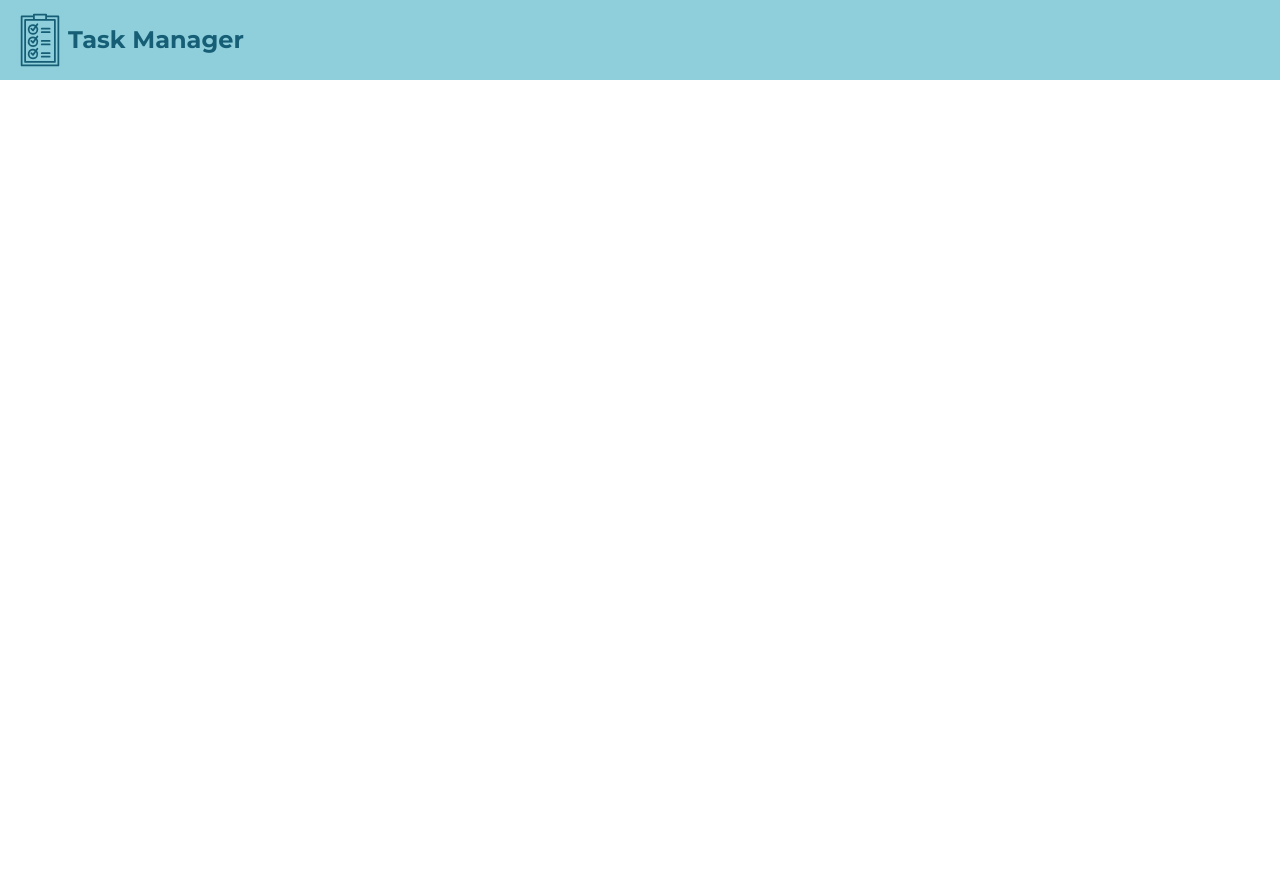
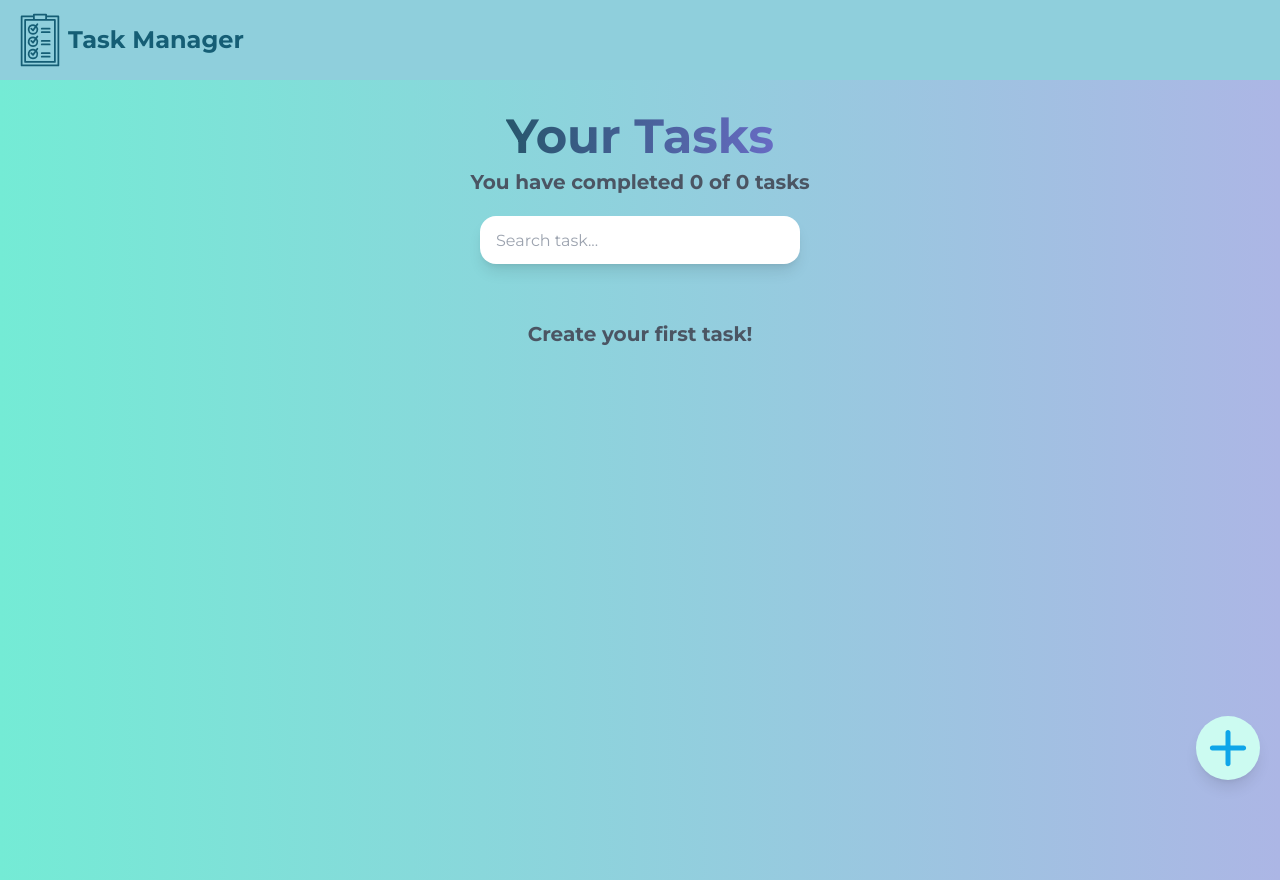
Before and after one commit to Juan2579/TaskManager, a React (Vite) app: page / in a window 1280 px wide. Before the commit the page ends 800 px from the top, so only its background shows below. Built offline with nearby package versions, Linux system fonts and the light colour scheme.

Commit message:
Fixed bug of useContext and added to TodoCounter and TodoSearch

```diff
--- a/src/App.jsx
+++ b/src/App.jsx
@@ -2,7 +2,9 @@ import { AppUI } from "./App/AppUI"
 import { TaskProvider } from "./todoContext"
 
 export const App = () => {
-  <TaskProvider>
-    <AppUI />
-  </TaskProvider>
+  return (
+    <TaskProvider>
+      <AppUI />
+    </TaskProvider>
+  )
 }
--- a/src/components/TodoCounter/TodoCounter.jsx
+++ b/src/components/TodoCounter/TodoCounter.jsx
@@ -1,8 +1,12 @@
-export const TodoCounter = ({total, completed}) => {
+import { useContext } from "react"
+import { TaskContext } from "../../todoContext"
+
+export const TodoCounter = () => {
+  const {totalTasks, completedTasks} = useContext(TaskContext)
   return (
     <section className="flex flex-col items-center justify-center gap-2 pb-5">
         <h1 className="text-transparent bg-clip-text text-3xl font-bold bg-gradient-to-r from-[#27566c] to-[#676bc3] lg:text-5xl">Your Tasks</h1>
-        <h2 className="font-bold text-gray-600 lg:text-xl">You have completed {completed} of {total} tasks</h2>
+        <h2 className="font-bold text-gray-600 lg:text-xl">You have completed {completedTasks} of {totalTasks} tasks</h2>
     </section>
   )
 }
--- a/src/components/TodoSearch/TodoSearch.jsx
+++ b/src/components/TodoSearch/TodoSearch.jsx
@@ -1,7 +1,9 @@
-import { useState } from "react";
+import { useState, useContext } from "react";
+import { TaskContext } from "../../todoContext";
 
-export const TodoSearch = ({searchValue, setSearchValue}) => {
+export const TodoSearch = () => {
 
+  const {searchValue, setSearchValue} = useContext(TaskContext)
   const onSearchValueChange = (event) => {
     console.log(event.target.value);
     setSearchValue(event.target.value)
```
